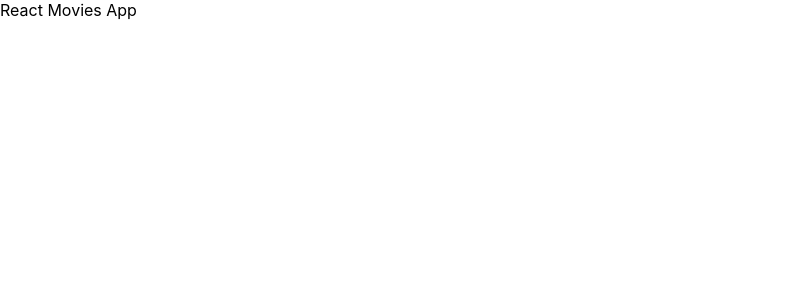
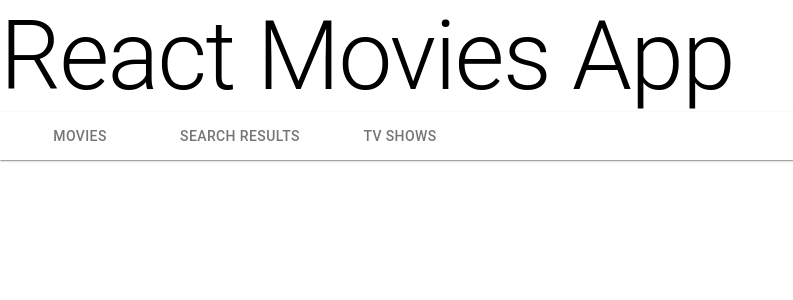
Before and after one commit to nikhilrwadekar/react-movie-app, a React (Create React App) app: page / in a window 1280 px wide. Shown: the top 300 px of the page, without its empty margins (0-793 px from the left). Built offline with nearby package versions, Linux system fonts and the light colour scheme; the HTML template or start-up script is replaced by a standard one.

Commit message:
Added App Header, Tab Navigator Components

```diff
--- a/package.json
+++ b/package.json
@@ -3,6 +3,7 @@
   "version": "0.1.0",
   "private": true,
   "dependencies": {
+    "@material-ui/core": "^4.9.5",
     "@testing-library/jest-dom": "^4.2.4",
     "@testing-library/react": "^9.3.2",
     "@testing-library/user-event": "^7.1.2",
--- a/src/App.js
+++ b/src/App.js
@@ -1,7 +1,18 @@
 import React, { Component } from "react";
+
+// Custom Components
+import AppHeader from "./components/AppHeader";
+import TabNavigator from "./components/TabNavigator";
 export class App extends Component {
   render() {
-    return <div>React Movies App</div>;
+    return (
+      <>
+        {/* App Header */}
+        <AppHeader />
+        {/* The Main Tab - Movies, Search Results, TV Shows! */}
+        <TabNavigator />
+      </>
+    );
   }
 }
 
--- /dev/null
+++ b/src/components/AppHeader.js
@@ -0,0 +1,9 @@
+import React from "react";
+import Typography from "@material-ui/core/Typography";
+export default function AppHeader() {
+  return (
+    <Typography variant="h1" size="h2">
+      React Movies App
+    </Typography>
+  );
+}
--- /dev/null
+++ b/src/components/TabNavigator.js
@@ -0,0 +1,39 @@
+import React, { Component } from "react";
+import Paper from "@material-ui/core/Paper";
+import Tabs from "@material-ui/core/Tabs";
+import Tab from "@material-ui/core/Tab";
+
+export class TabNavigator extends Component {
+  constructor(props) {
+    super(props);
+
+    this.state = {
+      value: null
+    };
+  }
+
+  handleChange = (event, value) => {
+    this.setState({ value });
+  };
+
+  render() {
+    const { value } = this.state;
+    return (
+      <Paper square>
+        <Tabs
+          value={value}
+          indicatorColor="primary"
+          textColor="primary"
+          onChange={this.handleChange}
+          aria-label="content navigator"
+        >
+          <Tab label="Movies" />
+          <Tab label="Search Results" />
+          <Tab label="TV Shows" />
+        </Tabs>
+      </Paper>
+    );
+  }
+}
+
+export default TabNavigator;
```
Also changed, not shown: 1 other file (tests, documents, lock files or other folders).
